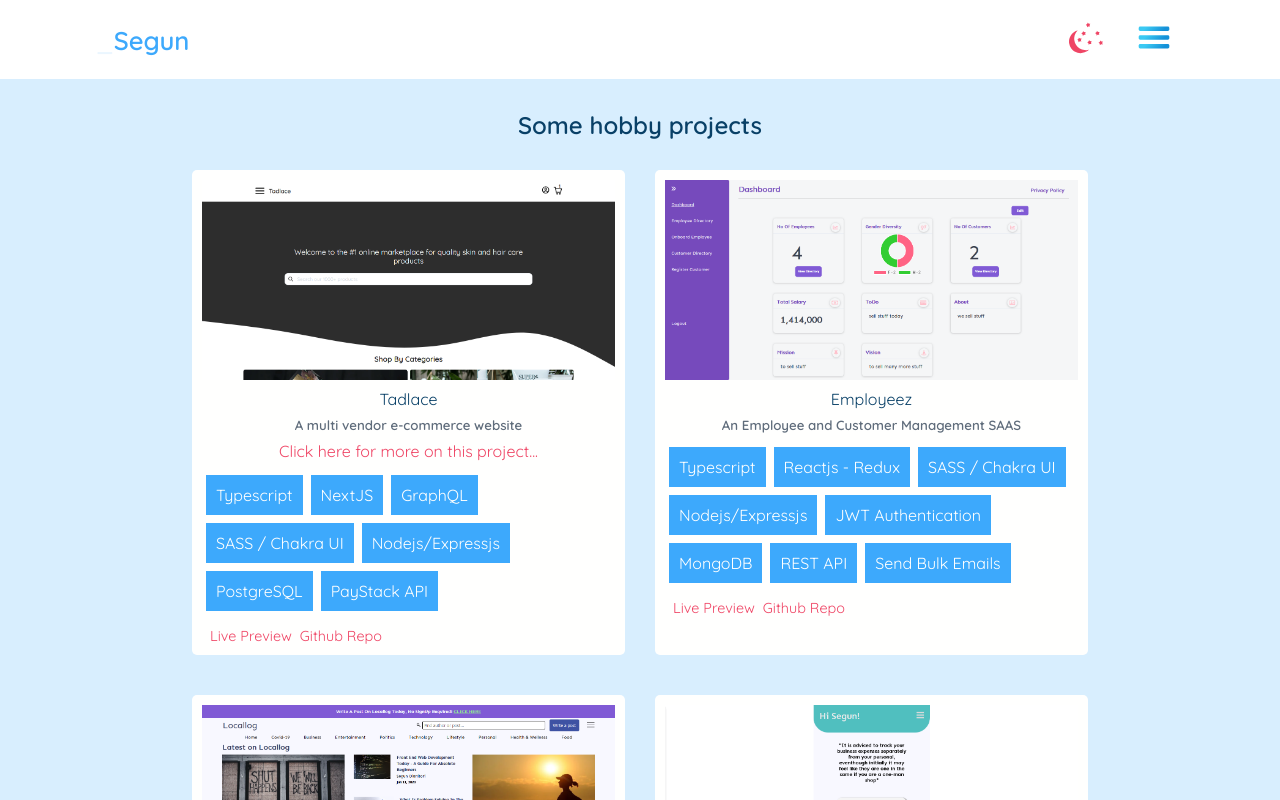
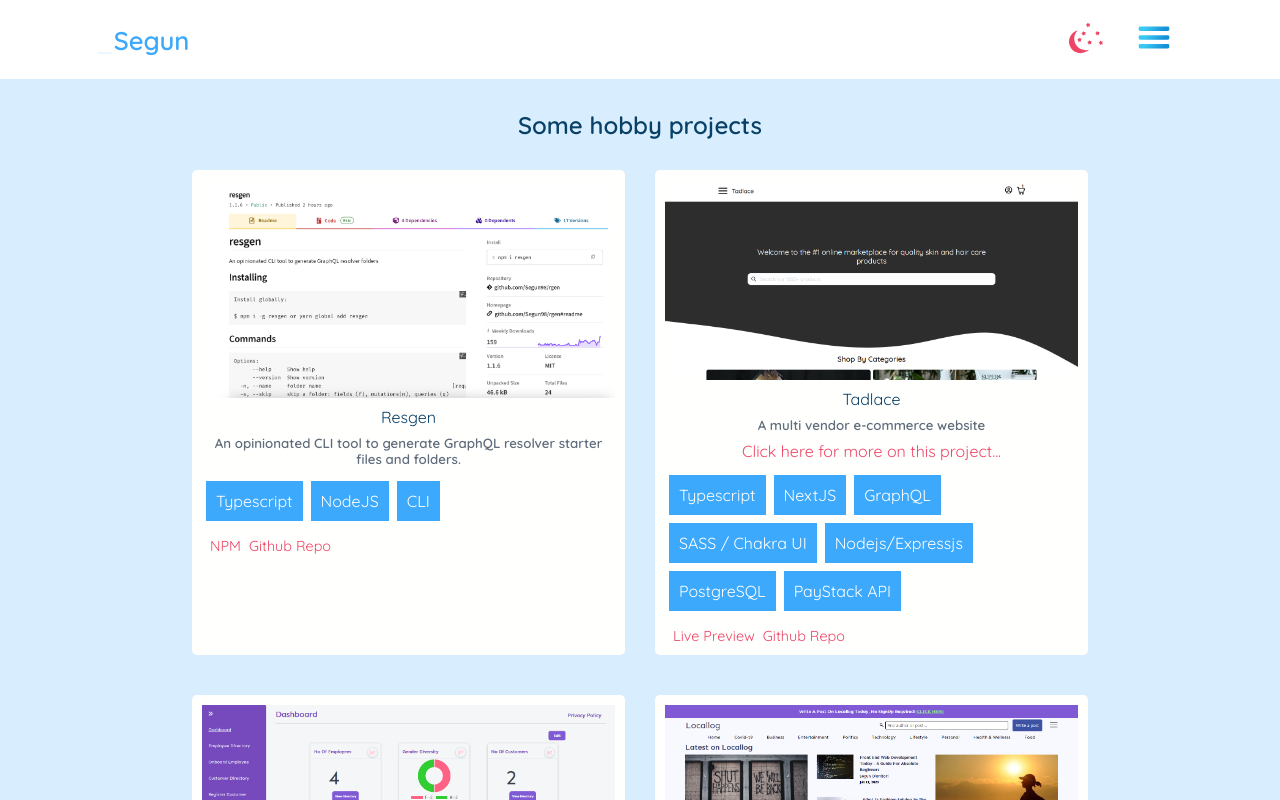
Before and after one commit to Segun98/portfolio, a Vue app: page /projects in a window 1280 px wide. Shown: the top 800 px of the page. Built offline with nearby package versions, Linux system fonts and the light colour scheme.

Commit message:
Add resgen to the actual page

```diff
--- a/src/views/ProjectsPage.vue
+++ b/src/views/ProjectsPage.vue
@@ -7,6 +7,39 @@
     <section class="projects-page" :class="{ darkMode: this.isDark }" id="top">
       <h2 :class="{ 'color-change': this.isDark }">Some hobby projects</h2>
       <div class="projects-page-wrap">
+        <div class="project-page-item" data-aos="fade-up">
+          <img :src="Resgen" alt="Resgen" />
+          <p>Resgen</p>
+          <h5>
+            An opinionated CLI tool to generate GraphQL resolver starter files
+            and folders.
+          </h5>
+
+          <div class="tech-used">
+            <p>Typescript</p>
+            <p>NodeJS</p>
+            <p>CLI</p>
+          </div>
+          <div class="project-page-span">
+            <span>
+              <a
+                href="https://www.npmjs.com/package/resgen"
+                target="_blank"
+                rel="noopener noreferrer"
+                >NPM</a
+              >
+            </span>
+            <span>
+              <a
+                href="https://github.com/Segun98/resgen"
+                target="_blank"
+                rel="noopener noreferrer"
+                >Github Repo</a
+              >
+            </span>
+          </div>
+        </div>
+
         <div class="project-page-item" data-aos="fade-up">
           <img :src="Tadlace" alt="Tadlace" />
           <p>Tadlace</p>
@@ -314,6 +347,7 @@ import Quiz from "../assets/quiz-app-sc.png";
 import Cart from "../assets/cart-project.png";
 import Youtube from "../assets/youtube-clone.png";
 import Tadlace from "@/assets/tadlace/p10.png";
+import Resgen from "../assets/resgen.png";
 
 export default {
   components: {
@@ -331,6 +365,7 @@ export default {
       Cart,
       Youtube,
       Tadlace,
+      Resgen,
     };
   },
   computed: {
```
